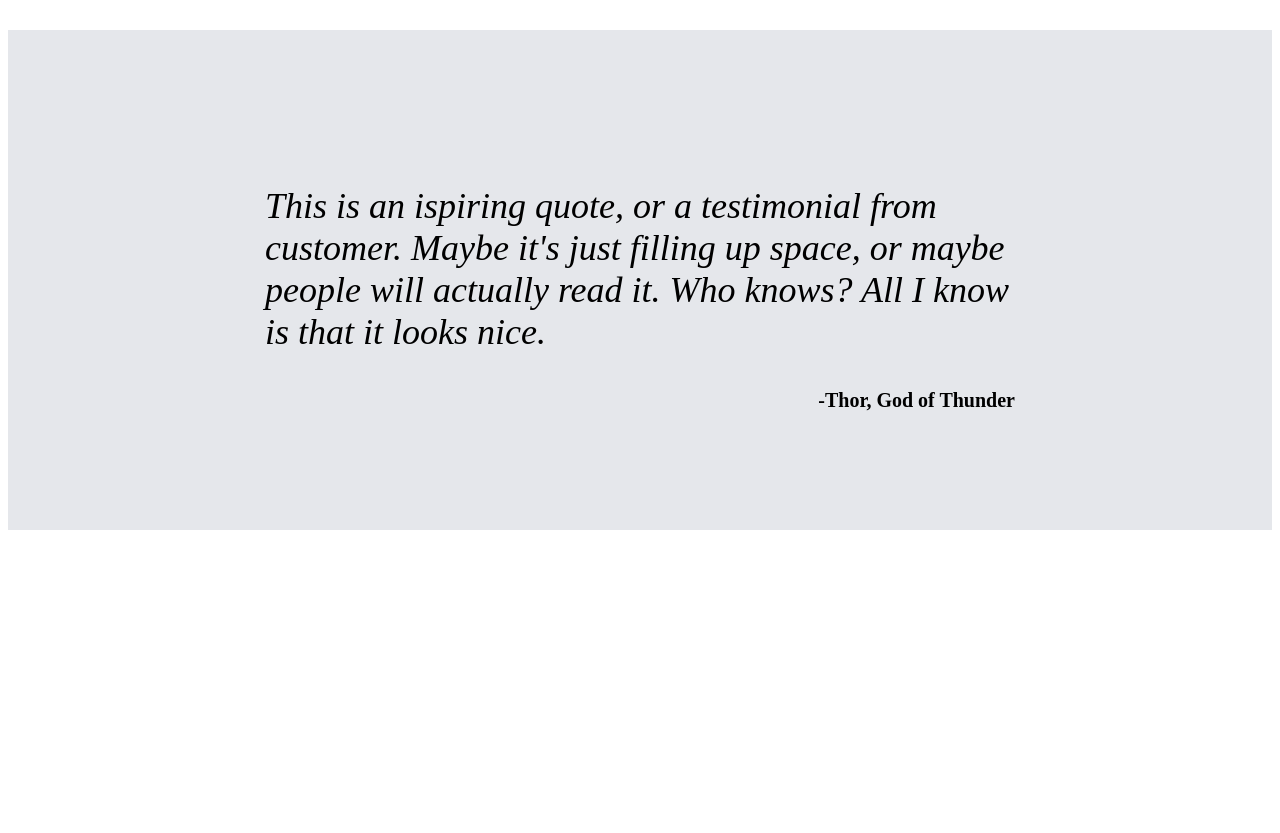
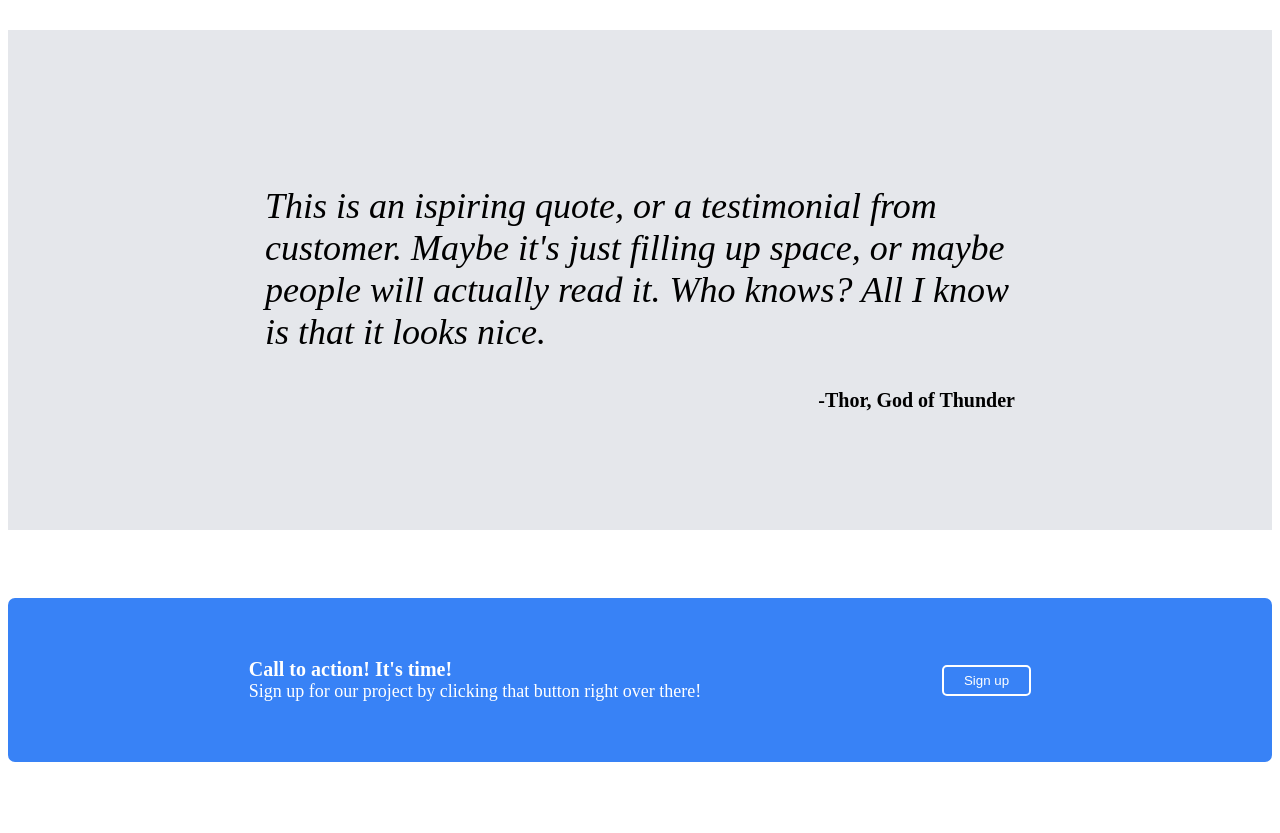
Before and after one commit to Taloc-Dev/landing-page, a plain HTML site: page index.html in a window 1280 px wide. Shown: the part 1304-2137 px from the top of the page. Before the commit the page ends 1842 px from the top, so only its background shows below. Drawn offline with Linux system fonts and the light colour scheme.

Commit message:
feat: Add call to action section.
Landing page did't have this section as represented in the given
sample.

```diff
--- a/index.html
+++ b/index.html
@@ -53,5 +53,14 @@
                 <p class="quote-author">-Thor, God of Thunder</p>
             </div>
         </div>
+        <div class="cta-container">
+            <div class="cta-card">
+                <div class="cta-info">
+                    <p class="cta-title">Call to action! It's time!</p>
+                    <p class="cta-desc">Sign up for our project by clicking that button right over there!</p>
+                </div>
+                <button class="sign-btn cta-btn">Sign up</button>
+            </div>
+        </div>
     </body>
 </html>
--- a/styles.css
+++ b/styles.css
@@ -115,3 +115,33 @@
     font-size: 20px;
     margin: 0;
 }
+
+.cta-container{
+    height: 300px;
+    display: flex;
+    justify-content: center;
+    align-items: center;
+}
+.cta-card{
+    display: flex;
+    align-items: center;
+    justify-content: space-evenly;
+    background-color: #3882F6;
+    border-radius: 7px;
+    width: 1400px;
+    padding: 60px 0;
+}
+.cta-title{
+    color: white;
+    font-size: 20px;
+    font-weight: 900;
+    margin: 0;
+}
+.cta-desc{
+    color: white;
+    font-size: 18px;
+    margin: 0;
+}
+.cta-btn{
+    border: 2px solid white;
+}
```
